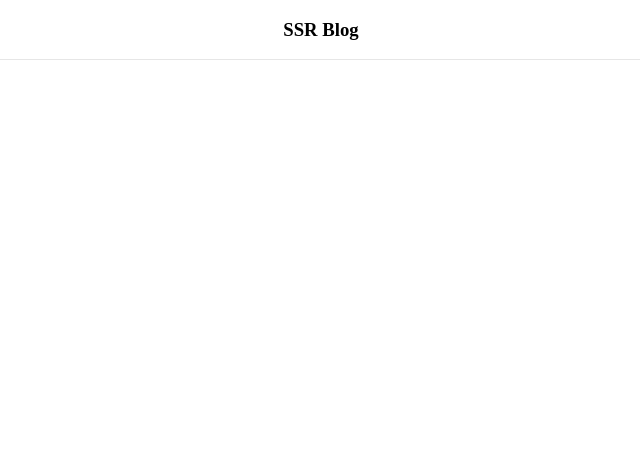
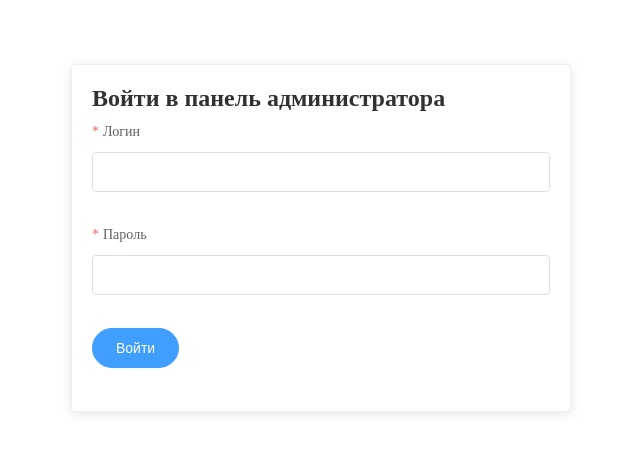
Before and after one commit to Nrect/nuxt-blog, a Nuxt app: page /admin/login in a window 1280 px wide. Before the commit this address had no page. Shown: the top 452 px of the page, without its empty margins (319-959 px from the left). Built offline with nearby package versions, Linux system fonts and the light colour scheme.

Commit message:
Admin login page

```diff
--- /dev/null
+++ b/layouts/empty.vue
@@ -0,0 +1,18 @@
+<template>
+  <div class="empty-layout">
+    <nuxt/>
+  </div>
+</template>
+
+<script>
+export default {}
+</script>
+
+<style scoped>
+.empty-layout {
+  display: flex;
+  justify-content: center;
+  width: 100%;
+  padding-top: 4rem;
+}
+</style>
--- /dev/null
+++ b/pages/admin/login.vue
@@ -0,0 +1,94 @@
+<template>
+  <el-card
+    shadow="always"
+    :style="{width: '500px'}"
+  >
+    <el-form
+      :model="controls"
+      :rules="rules"
+      ref="form"
+      @submit.native.prevent="onSubmit"
+    >
+      <h2>Войти в панель администратора</h2>
+
+      <el-form-item label="Логин" prop="login">
+        <el-input v-model.trim="controls.login"/>
+      </el-form-item>
+
+      <div class="mb2">
+        <el-form-item label="Пароль" prop="password">
+          <el-input v-model.trim="controls.password" type="password"/>
+        </el-form-item>
+      </div>
+
+      <el-form-item>
+        <el-button
+          type="primary"
+          native-type="submit"
+          round
+          :loading="loading"
+        >
+          Войти
+        </el-button>
+      </el-form-item>
+    </el-form>
+  </el-card>
+</template>
+
+<script>
+export default {
+  layout: 'empty',
+  data() {
+    return {
+      loading: false,
+      controls: {
+        login: '',
+        password: ''
+      },
+      rules: {
+        login: [
+          {required: true, message: 'Введите логин', trigger: 'blur'}
+        ],
+        password: [
+          {required: true, message: 'Введите пароль', trigger: 'blur'},
+          {min: 6, message: 'Пароль должен быть не менее 6 символов', trigger: 'blur'}
+        ]
+      }
+    }
+  },
+  mounted() {
+    const {message} = this.$route.query
+
+    switch (message) {
+      case 'login':
+        this.$message.info('Для начала войдите в систему')
+        break
+      case 'logout':
+        this.$message.success('Вы успешно вышли из системы')
+        break
+    }
+  },
+  methods: {
+    onSubmit() {
+      this.$refs.form.validate(async valid => {
+        if (valid) {
+          this.loading = true
+
+          try {
+            const formData = {
+              login: this.controls.login,
+              password: this.controls.password
+            }
+
+            await this.$store.dispatch('auth/login', formData)
+            this.$router.push('/admin')
+
+          } catch (e) {
+            this.loading = false
+          }
+        }
+      })
+    }
+  }
+}
+</script>
--- a/theme/index.scss
+++ b/theme/index.scss
@@ -23,3 +23,11 @@ html, body {
 .page-enter, .page-leave-active {
   opacity: 0;
 }
+
+.mb {
+  margin-bottom: 1rem;
+}
+
+.mb2 {
+  margin-bottom: 2rem;
+}
```
